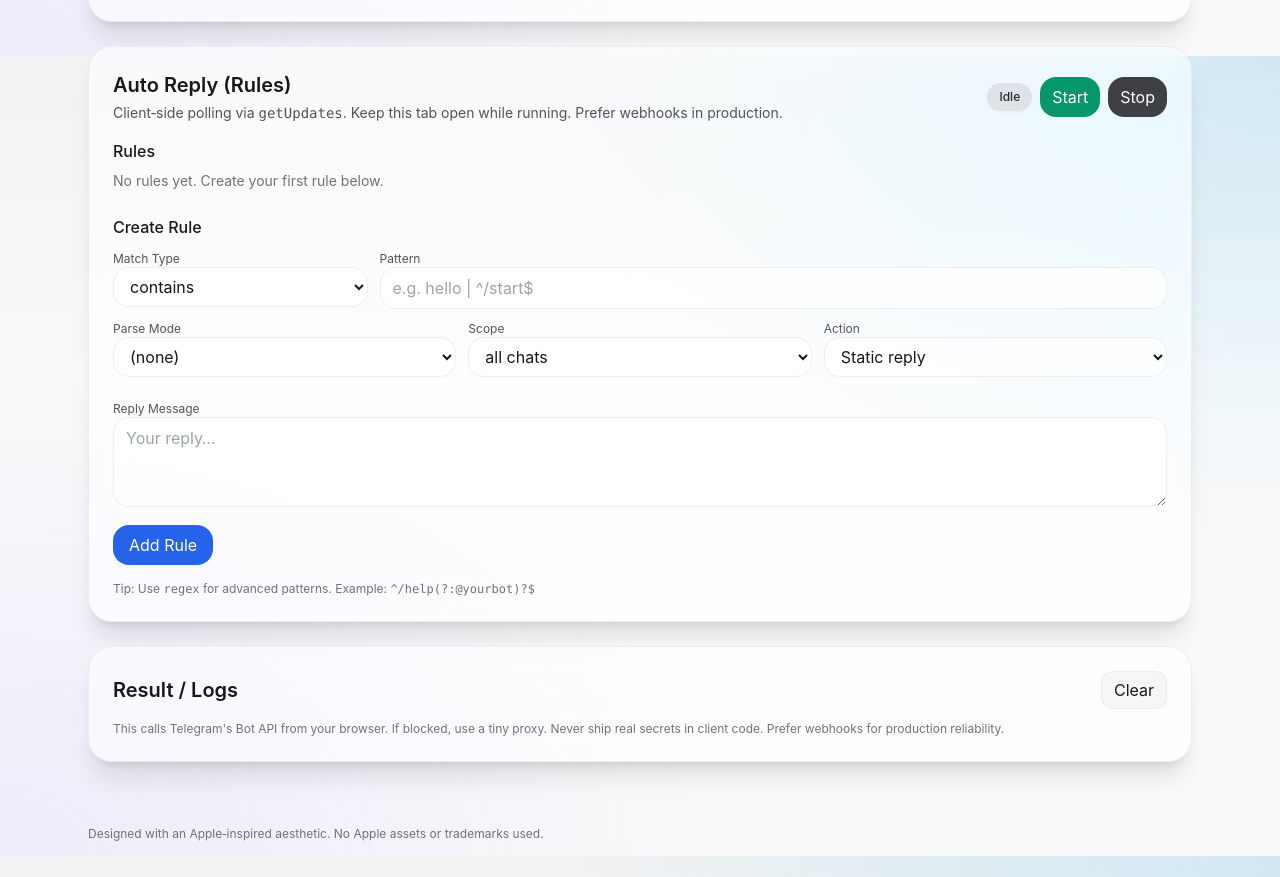
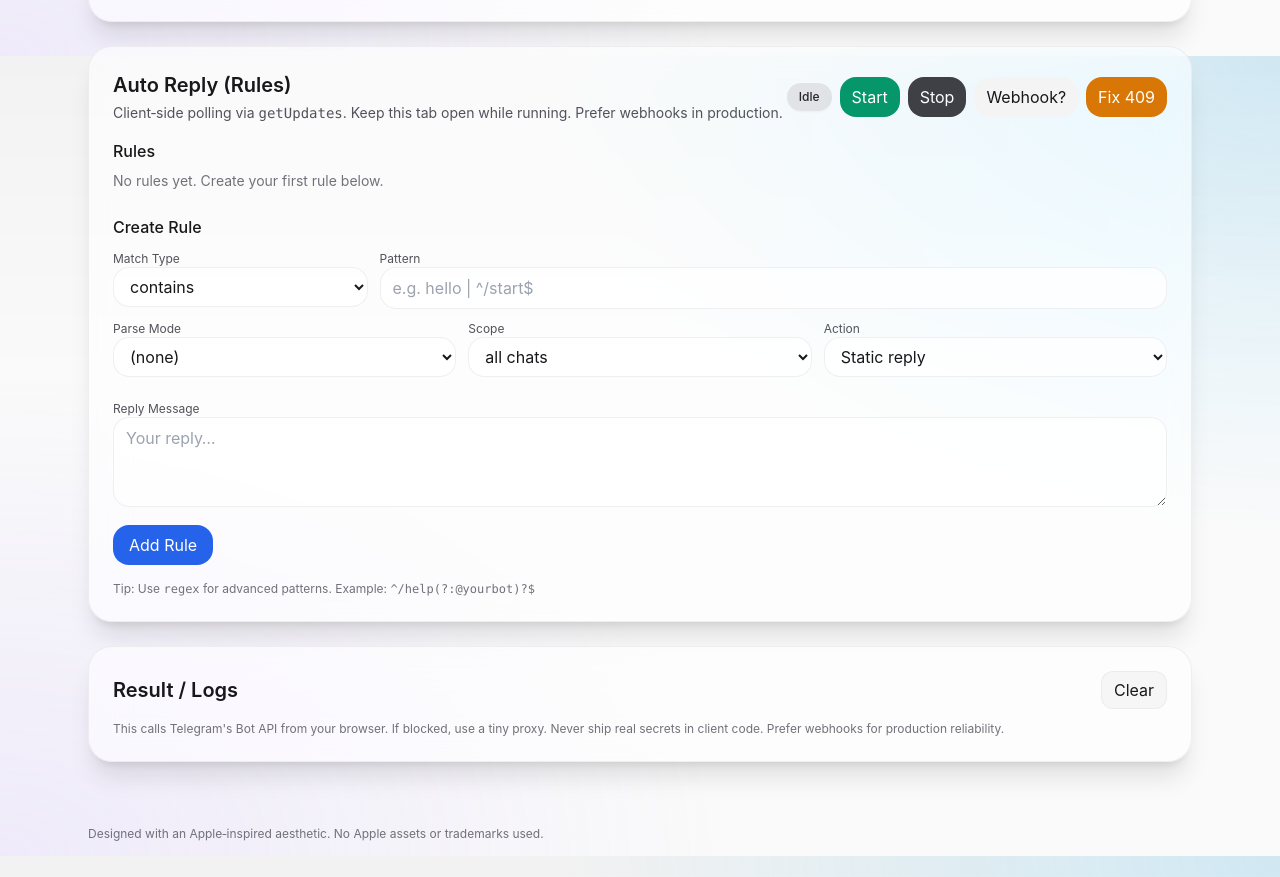
Before and after one commit to xha581-byte/alice, a plain HTML site: page index.html in a window 1280 px wide. Shown: the part 1544-2421 px from the top of the page. Drawn offline with nearby package versions, Linux system fonts and the light colour scheme.

Commit message:
Update index.html

```diff
--- a/index.html
+++ b/index.html
@@ -247,6 +247,28 @@
       document.getElementById('autoStop').disabled = true;
       toast('Auto reply stopped', 'info');
     }
+    async function getWebhookInfo(){
+      const token = document.getElementById('botToken').value.trim();
+      if(!token) return toast('Token required','warn');
+      try{
+        const info = await apiCall(token,'getWebhookInfo',{});
+        setLog({webhookInfo: info});
+        if(info.url) toast(`Webhook is set: ${info.url}`,'warn');
+        else toast('No webhook set','success');
+      }catch(e){ setLog(`Webhook info error: ${e.message}`); }
+    }
+
+    async function resetToPolling(){
+      const token = document.getElementById('botToken').value.trim();
+      if(!token) return toast('Token required','warn');
+      try{
+        await apiCall(token,'deleteWebhook',{drop_pending_updates:true});
+        localStorage.removeItem('tg_offset');
+        lastUpdateId = 0;
+        toast('Webhook removed. Polling ready.','success');
+      }catch(e){ setLog(`Reset error: ${e.message}`); toast(e.message,'error'); }
+    }
+
     async function pollLoop(){
       if(!autoRunning) return;
       const token = document.getElementById('botToken').value.trim();
@@ -452,6 +474,8 @@
           <span id="autoStatusPill" class="inline-flex items-center gap-2 px-3 py-1.5 rounded-full text-xs font-medium bg-zinc-300/60 text-zinc-800 shadow-sm ring-1 ring-white/10">Idle</span>
           <button id="autoStart" onclick="startAutoReply()" class="btn px-3 py-2 rounded-2xl bg-emerald-600 text-white">Start</button>
           <button id="autoStop" onclick="stopAutoReply()" class="btn px-3 py-2 rounded-2xl bg-zinc-700 text-white" disabled>Stop</button>
+          <button onclick="getWebhookInfo()" class="btn px-3 py-2 rounded-2xl bg-zinc-100 dark:bg-zinc-800">Webhook?</button>
+          <button onclick="resetToPolling()" class="btn px-3 py-2 rounded-2xl bg-amber-600 text-white">Fix 409</button>
         </div>
       </div>
 
```
